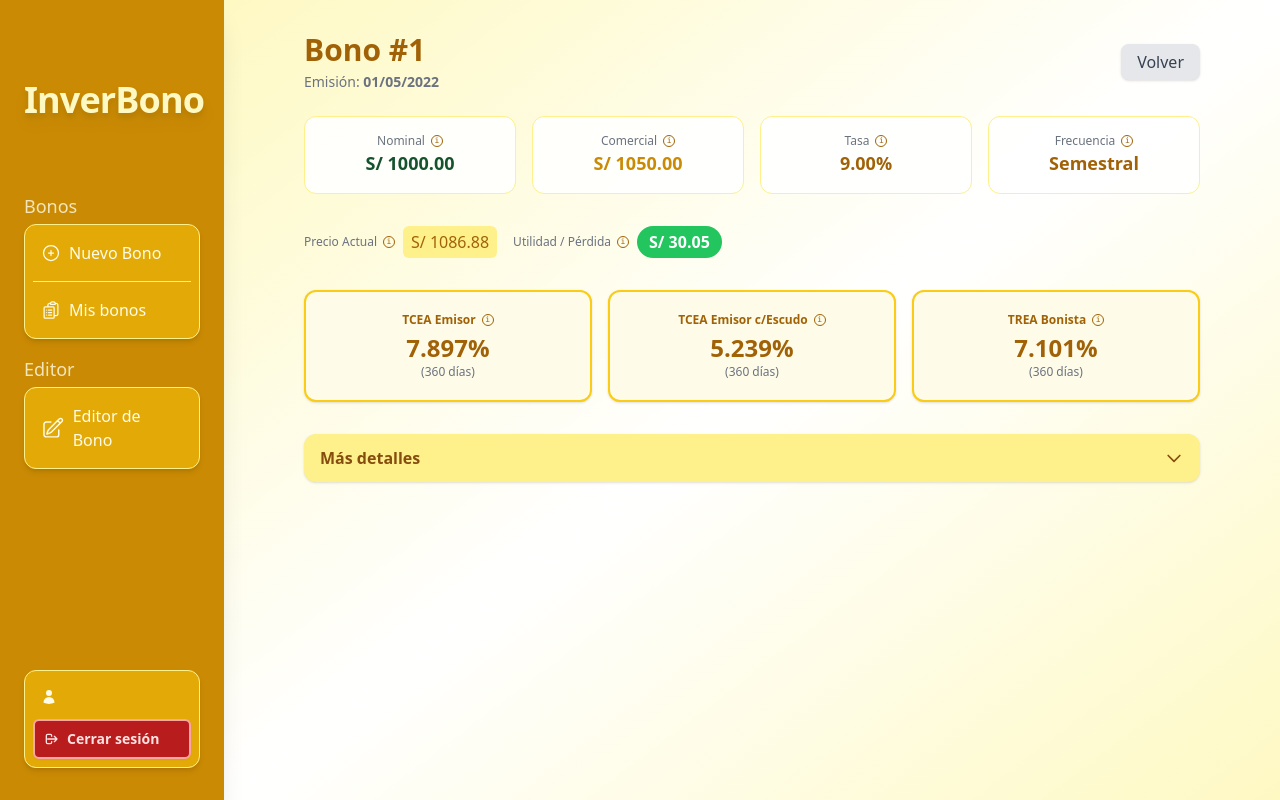
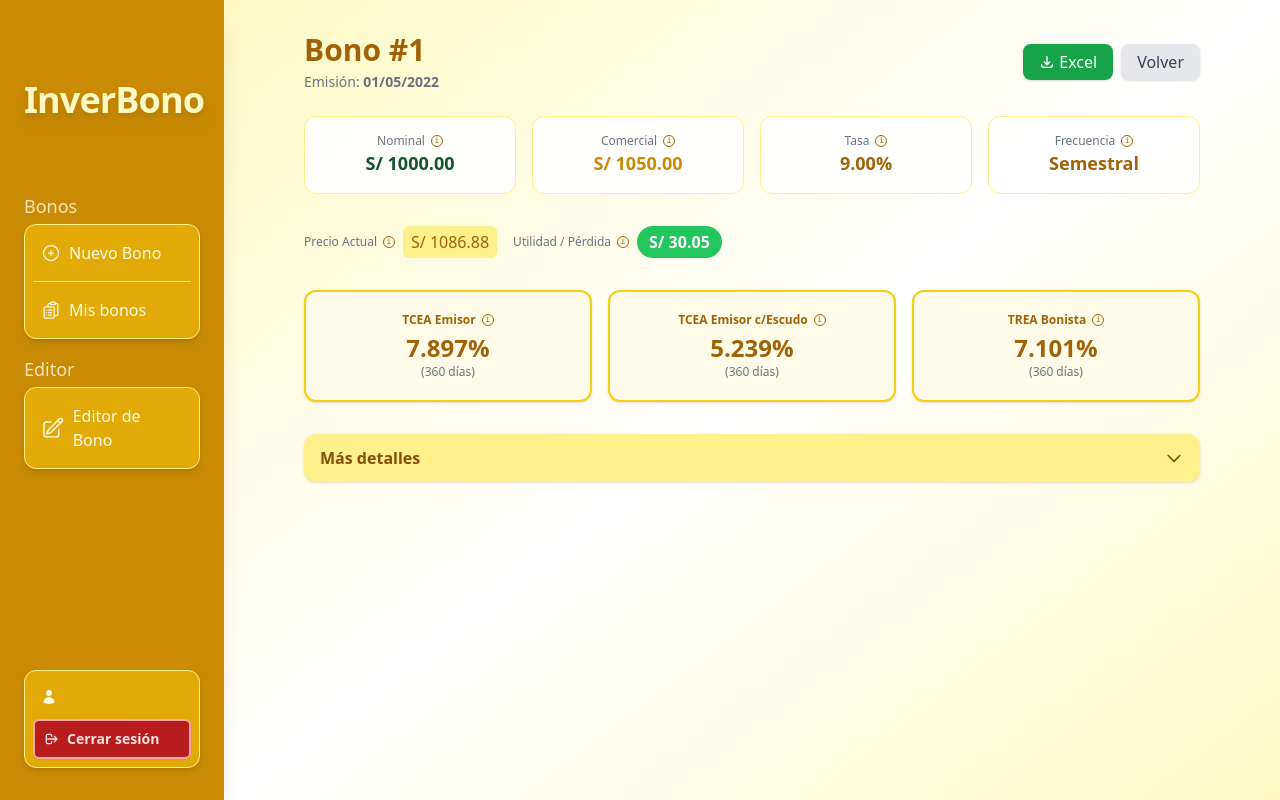
Before and after one commit to Finanzas-3438/InverBonoFinanzas, a Django app: page /bonds/22/ in a window 1280 px wide. Run offline with Django 3.2, Linux system fonts and the light colour scheme; data comes from the database, SQL or seed files in the repository; both versions use the stored data as it was after the commit; some libraries are stand-ins or nearby versions.

Commit message:
feat: add download functionality for bond details in Excel format

```diff
--- a/InverBono/bonds/templates/bonds/detail.html
+++ b/InverBono/bonds/templates/bonds/detail.html
@@ -13,6 +13,12 @@
         <p class="text-gray-500 text-sm mt-1">Emisión: <span class="font-semibold">{{ bond.issue_date|date:'d/m/Y' }}</span></p>
       </div>
       <div class="flex gap-2">
+        <a href="{% url 'bonds:download_bond_excel' bond.id %}" class="px-4 py-1.5 rounded-lg bg-green-600 hover:bg-green-700 text-white shadow transition flex items-center gap-1">
+          <svg class="w-4 h-4" fill="none" stroke="currentColor" viewBox="0 0 24 24" xmlns="http://www.w3.org/2000/svg">
+            <path stroke-linecap="round" stroke-linejoin="round" stroke-width="2" d="M4 16v1a3 3 0 003 3h10a3 3 0 003-3v-1m-4-4l-4 4m0 0l-4-4m4 4V4"></path>
+          </svg>
+          Excel
+        </a>
         <a href="{% url 'dashboard' %}" class="px-4 py-1.5 rounded-lg bg-gray-200 hover:bg-gray-300 text-gray-700 shadow transition">Volver</a>
       </div>
     </div>
--- a/InverBono/bonds/urls.py
+++ b/InverBono/bonds/urls.py
@@ -10,4 +10,5 @@ urlpatterns = [
     path('calculate_bond/', views.calculate_bond_view, name='calculate_bond'),
     path('<int:pk>/', views.bond_detail, name='detail'),
     path('delete/<int:pk>/', views.delete_bond_view, name='delete_bond'),
+    path('download/<int:bond_id>/', views.download_bond_excel, name='download_bond_excel'),
 ]
--- a/InverBono/bonds/views.py
+++ b/InverBono/bonds/views.py
@@ -3,8 +3,12 @@ from .models import Bond
 from decimal import Decimal, InvalidOperation, ROUND_DOWN
 from .calculations import BondOutcome
 from django.core.exceptions import ValidationError
-from django.http import JsonResponse
+from django.http import JsonResponse, HttpResponse
 import json
+from django.contrib.auth.decorators import login_required
+import pandas as pd
+from io import BytesIO
+import openpyxl
 
 def bond_detail(request, pk):
     bond = get_object_or_404(Bond, pk=pk)
@@ -182,3 +186,382 @@ def delete_bond_view(request, pk):
     if request.method == 'POST':
         bond.delete()
     return redirect('bonds:list_bonds')
+
+@login_required
+def download_bond_excel(request, bond_id):
+
+    bond = get_object_or_404(Bond, pk=bond_id)
+
+    # Create a BytesIO buffer to save Excel to
+    buffer = BytesIO()
+
+    # Create Excel writer
+    workbook = openpyxl.Workbook()
+    worksheet = workbook.active
+    worksheet.title = 'Detalle del Bono'
+
+    col_widths = [6, 24, 18, 2, 6, 24, 18]
+    for col, width in enumerate(col_widths, 1):
+        col_letter = openpyxl.utils.get_column_letter(col)
+        worksheet.column_dimensions[col_letter].width = width
+
+
+    # Main title styles
+    title_style = {
+        'font': {'bold': True, 'size': 18, 'color': 'FFFFFF'},
+        'fill': {'fgColor': '2C3E50', 'patternType': 'solid'},
+        'alignment': {'horizontal': 'center', 'vertical': 'center'}
+    }
+
+    # Section header styles
+    data_header_style = {
+        'font': {'bold': True, 'size': 14, 'color': 'FFFFFF'},
+        'fill': {'fgColor': '16A085', 'patternType': 'solid'},
+        'alignment': {'horizontal': 'center', 'vertical': 'center', 'textRotation': 90}
+    }
+
+    results_header_style = {
+        'font': {'bold': True, 'size': 14, 'color': 'FFFFFF'},
+        'fill': {'fgColor': '2980B9', 'patternType': 'solid'},
+        'alignment': {'horizontal': 'center', 'vertical': 'center', 'textRotation': 90}
+    }
+
+    # Subsection styles
+    data_subheader_style = {
+        'font': {'bold': True, 'size': 12, 'color': 'FFFFFF'},
+        'fill': {'fgColor': '27AE60', 'patternType': 'solid'},
+        'border': {'left': {'style': 'thin', 'color': '000000'},
+                  'right': {'style': 'thin', 'color': '000000'},
+                  'top': {'style': 'thin', 'color': '000000'},
+                  'bottom': {'style': 'thin', 'color': '000000'}},
+        'alignment': {'horizontal': 'center', 'vertical': 'center'}
+    }
+
+    results_subheader_style = {
+        'font': {'bold': True, 'size': 12, 'color': 'FFFFFF'},
+        'fill': {'fgColor': '3498DB', 'patternType': 'solid'},
+        'border': {'left': {'style': 'thin', 'color': '000000'},
+                  'right': {'style': 'thin', 'color': '000000'},
+                  'top': {'style': 'thin', 'color': '000000'},
+                  'bottom': {'style': 'thin', 'color': '000000'}},
+        'alignment': {'horizontal': 'center', 'vertical': 'center'}
+    }
+
+    # Data section styles
+    data_label_style = {
+        'font': {'bold': True, 'size': 10, 'color': '000000'},
+        'fill': {'fgColor': 'A9DFBF', 'patternType': 'solid'},
+        'border': {'left': {'style': 'thin', 'color': '000000'},
+                  'right': {'style': 'thin', 'color': '000000'},
+                  'top': {'style': 'thin', 'color': '000000'},
+                  'bottom': {'style': 'thin', 'color': '000000'}},
+        'alignment': {'horizontal': 'left', 'vertical': 'center'}
+    }
+
+    data_value_style = {
+        'font': {'bold': False, 'size': 10, 'color': '000000'},
+        'fill': {'fgColor': 'EAFAF1', 'patternType': 'solid'},
+        'border': {'left': {'style': 'thin', 'color': '000000'},
+                  'right': {'style': 'thin', 'color': '000000'},
+                  'top': {'style': 'thin', 'color': '000000'},
+                  'bottom': {'style': 'thin', 'color': '000000'}},
+        'alignment': {'horizontal': 'left', 'vertical': 'center'}
+    }
+
+    # Results section styles
+    results_label_style = {
+        'font': {'bold': True, 'size': 10, 'color': '000000'},
+        'fill': {'fgColor': 'AED6F1', 'patternType': 'solid'},
+        'border': {'left': {'style': 'thin', 'color': '000000'},
+                  'right': {'style': 'thin', 'color': '000000'},
+                  'top': {'style': 'thin', 'color': '000000'},
+                  'bottom': {'style': 'thin', 'color': '000000'}},
+        'alignment': {'horizontal': 'left', 'vertical': 'center'}
+    }
+
+    results_value_style = {
+        'font': {'bold': False, 'size': 10, 'color': '000000'},
+        'fill': {'fgColor': 'EBF5FB', 'patternType': 'solid'},
+        'border': {'left': {'style': 'thin', 'color': '000000'},
+                  'right': {'style': 'thin', 'color': '000000'},
+                  'top': {'style': 'thin', 'color': '000000'},
+                  'bottom': {'style': 'thin', 'color': '000000'}},
+        'alignment': {'horizontal': 'left', 'vertical': 'center'}
+    }
+
+    footer_style = {
+        'font': {'italic': True, 'size': 9, 'color': '000000'},
+        'fill': {'fgColor': 'EAEDED', 'patternType': 'solid'},
+        'border': {'left': {'style': 'thin', 'color': '000000'},
+                  'right': {'style': 'thin', 'color': '000000'},
+                  'top': {'style': 'thin', 'color': '000000'},
+                  'bottom': {'style': 'thin', 'color': '000000'}},
+        'alignment': {'horizontal': 'right', 'vertical': 'center'}
+    }
+
+    # Estilo para subtítulo
+    subtitle_style = {
+        'font': {'bold': True, 'size': 14, 'color': 'FFFFFF'},
+        'fill': {'fgColor': '16A085', 'patternType': 'solid'},
+        'border': {'left': {'style': 'medium', 'color': '000000'},
+                  'right': {'style': 'medium', 'color': '000000'},
+                  'top': {'style': 'medium', 'color': '000000'},
+                  'bottom': {'style': 'medium', 'color': '000000'}},
+        'alignment': {'horizontal': 'center', 'vertical': 'center'}
+    }
+
+    # Apply style function with fixed border application
+    def apply_style(cell, style_dict):
+        if 'font' in style_dict:
+            font_params = {
+                'bold': style_dict['font'].get('bold', False),
+                'size': style_dict['font'].get('size', 11),
+                'color': style_dict['font'].get('color', '000000'),
+                'italic': style_dict['font'].get('italic', False)
+            }
+            cell.font = openpyxl.styles.Font(**font_params)
+
+        if 'fill' in style_dict:
+            cell.fill = openpyxl.styles.PatternFill(
+                start_color=style_dict['fill'].get('fgColor', 'FFFFFF'),
+                fill_type=style_dict['fill'].get('patternType', 'solid')
+            )
+
+        if 'border' in style_dict:
+            border = openpyxl.styles.Border(
+                left=openpyxl.styles.Side(
+                    style=style_dict['border']['left']['style'],
+                    color=style_dict['border']['left']['color']
+                ),
+                right=openpyxl.styles.Side(
+                    style=style_dict['border']['right']['style'],
+                    color=style_dict['border']['right']['color']
+                ),
+                top=openpyxl.styles.Side(
+                    style=style_dict['border']['top']['style'],
+                    color=style_dict['border']['top']['color']
+                ),
+                bottom=openpyxl.styles.Side(
+                    style=style_dict['border']['bottom']['style'],
+                    color=style_dict['border']['bottom']['color']
+                )
+            )
+            cell.border = border
+
+        if 'alignment' in style_dict:
+            alignment_params = {
+                'horizontal': style_dict['alignment'].get('horizontal', 'general'),
+                'vertical': style_dict['alignment'].get('vertical', 'bottom'),
+                'wrap_text': style_dict['alignment'].get('wrap_text', False)
+            }
+            if 'textRotation' in style_dict['alignment']:
+                alignment_params['text_rotation'] = style_dict['alignment']['textRotation']
+
+            cell.alignment = openpyxl.styles.Alignment(**alignment_params)
+
+    # Title and subtitle
+    worksheet.merge_cells('A1:G1')
+    title_cell = worksheet['A1']
+    title_cell.value = f"DETALLE DEL BONO: {bond.name}"
+    apply_style(title_cell, title_style)
+    worksheet.row_dimensions[1].height = 30
+
+    worksheet.merge_cells('A2:G2')
+    subtitle_cell = worksheet['A2']
+    subtitle_cell.value = f"Emitido el {bond.issue_date.strftime('%d/%m/%Y')}"
+    apply_style(subtitle_cell, subtitle_style)
+    worksheet.row_dimensions[2].height = 22
+
+    start_data_row = 5
+
+    data_row = start_data_row
+    results_row = start_data_row
+
+    # --- COLUMNA DE DATOS ---
+
+    # Sección 1: Del Bono
+    worksheet.merge_cells(f'B{data_row}:C{data_row}')
+    data_subheader = worksheet[f'B{data_row}']
+    data_subheader.value = "Del Bono"
+    apply_style(data_subheader, data_subheader_style)
+    worksheet.row_dimensions[data_row].height = 20
+    data_row += 1
+
+    # Datos del Bono
+    bond_data = [
+        ["Valor Nominal", f"S/ {bond.nominal_value:.2f}"],
+        ["Valor Comercial", f"S/ {bond.commercial_value:.2f}"],
+        ["Nº de Años", f"{bond.years_number}"],
+        ["Frecuencia del cupón", bond.get_coupon_frequency_display()],
+        ["Días x Año", "360"],
+        ["Tipo de Tasa de Interés", bond.get_interest_rate_type_display()],
+        ["Capitalización", bond.get_capitalization_display()],
+        ["Tasa de interés", f"{bond.interest_rate}%"],
+        ["Tasa anual de descuento", f"{bond.annual_discount_rate}%"],
+        ["Imp. a la Renta", f"{bond.income_tax}%"],
+        ["Fecha de Emisión", bond.issue_date.strftime('%d/%m/%Y')]
+    ]
+
+    for item in bond_data:
+        label_cell = worksheet.cell(row=data_row, column=2, value=item[0])
+        apply_style(label_cell, data_label_style)
+        value_cell = worksheet.cell(row=data_row, column=3, value=item[1])
+        apply_style(value_cell, data_value_style)
+        worksheet.row_dimensions[data_row].height = 18
+        data_row += 1
+
+    # Sección 2: De los Gastos Iniciales
+    worksheet.merge_cells(f'B{data_row}:C{data_row}')
+    expenses_header = worksheet[f'B{data_row}']
+    expenses_header.value = "De los Gastos Iniciales"
+    apply_style(expenses_header, data_subheader_style)
+    worksheet.row_dimensions[data_row].height = 20
+    data_row += 1
+
+    # Datos de gastos iniciales
+    expenses_data = [
+        ["% Prima", f"{bond.premium_percentage}%"],
+        ["% Estructuración", f"{bond.structuring_percentage}% ({bond.get_structuring_type_display()})"],
+        ["% Colocación", f"{bond.placement_percentage}% ({bond.get_placement_type_display()})"],
+        ["% Flotación", f"{bond.float_percentage}% ({bond.get_float_type_display()})"],
+        ["% CAVALI", f"{bond.cavali_percentage}% ({bond.get_cavali_type_display()})"]
+    ]
+
+    for item in expenses_data:
+        label_cell = worksheet.cell(row=data_row, column=2, value=item[0])
+        apply_style(label_cell, data_label_style)
+        value_cell = worksheet.cell(row=data_row, column=3, value=item[1])
+        apply_style(value_cell, data_value_style)
+        worksheet.row_dimensions[data_row].height = 18
+        data_row += 1
+
+    # --- COLUMNA DE RESULTADOS ---
+
+    # Sección 1: De la Estructuración del Bono
+    worksheet.merge_cells(f'F{results_row}:G{results_row}')
+    results_subheader = worksheet[f'F{results_row}']
+    results_subheader.value = "De la Estructuración del Bono"
+    apply_style(results_subheader, results_subheader_style)
+    worksheet.row_dimensions[results_row].height = 20
+    results_row += 1
+
+    # Resultados de la estructuración
+    structure_results = [
+        ["Días capitalización", str(bond.capitalization_days)],
+        ["Nº Períodos por Año", str(bond.periods_per_year)],
+        ["Nº Total de Periodos", str(bond.total_periods)],
+        ["Tasa efectiva anual", f"{bond.effective_annual_rate*100:.3f}%"],
+        ["Tasa efectiva {0}".format(bond.get_coupon_frequency_display()), f"{bond.effective_coupon_rate*100:.3f}%"],
+        ["COK {0}".format(bond.get_coupon_frequency_display()), f"{bond.cok*100:.3f}%"],
+        ["Costes Iniciales Emisor", f"S/ {bond.issuer_initial_cost:.2f}"],
+        ["Costes Iniciales Bonista", f"S/ {bond.bondholder_initial_cost:.2f}"]
+    ]
+
+    for item in structure_results:
+        result_label_cell = worksheet.cell(row=results_row, column=6, value=item[0])
+        apply_style(result_label_cell, results_label_style)
+        result_value_cell = worksheet.cell(row=results_row, column=7, value=item[1])
+        apply_style(result_value_cell, results_value_style)
+        worksheet.row_dimensions[results_row].height = 18
+        results_row += 1
+
+    # Sección 2: Del Precio Actual y Utilidad
+    worksheet.merge_cells(f'F{results_row}:G{results_row}')
+    price_header = worksheet[f'F{results_row}']
+    price_header.value = "Del Precio Actual y Utilidad"
+    apply_style(price_header, results_subheader_style)
+    worksheet.row_dimensions[results_row].height = 20
+    results_row += 1
+
+    # Datos de precio y utilidad
+    price_results = [
+        ["Precio Actual", f"S/ {bond.precio_actual:.2f}"],
+        ["Utilidad / Pérdida", f"S/ {bond.utilidad:.2f}"]
+    ]
+
+    for item in price_results:
+        result_label_cell = worksheet.cell(row=results_row, column=6, value=item[0])
+        apply_style(result_label_cell, results_label_style)
+        result_value_cell = worksheet.cell(row=results_row, column=7, value=item[1])
+        apply_style(result_value_cell, results_value_style)
+        worksheet.row_dimensions[results_row].height = 18
+        results_row += 1
+
+    # Sección 3: De los Ratios de Decisión
+    worksheet.merge_cells(f'F{results_row}:G{results_row}')
+    risk_header = worksheet[f'F{results_row}']
+    risk_header.value = "De los Ratios de Decisión"
+    apply_style(risk_header, results_subheader_style)
+    worksheet.row_dimensions[results_row].height = 20
+    results_row += 1
+
+    # Datos de ratios de decisión
+    risk_data = [
+        ["Duración", f"{bond.duracion:.2f}"],
+        ["Convexidad", f"{bond.convexidad:.2f}"],
+        ["Total", f"{bond.total:.2f}"],
+        ["Duración Modificada", f"{bond.duracion_modificada:.2f}"]
+    ]
+
+    for item in risk_data:
+        result_label_cell = worksheet.cell(row=results_row, column=6, value=item[0])
+        apply_style(result_label_cell, results_label_style)
+        result_value_cell = worksheet.cell(row=results_row, column=7, value=item[1])
+        apply_style(result_value_cell, results_value_style)
+        worksheet.row_dimensions[results_row].height = 18
+        results_row += 1
+
+    # Sección 4: De los Indicadores de Rentabilidad
+    worksheet.merge_cells(f'F{results_row}:G{results_row}')
+    profitability_header = worksheet[f'F{results_row}']
+    profitability_header.value = "De los Indicadores de Rentabilidad"
+    apply_style(profitability_header, results_subheader_style)
+    worksheet.row_dimensions[results_row].height = 20
+    results_row += 1
+
+    # Datos de rentabilidad
+    profitability_data = [
+        ["TCEA Emisor", f"{bond.tcea_emisor*100:.3f}%"],
+        ["TCEA Emisor c/Escudo", f"{bond.tcea_emisor_escudo*100:.3f}%"],
+        ["TREA Bonista", f"{bond.trea_bonista*100:.3f}%"]
+    ]
+
+    for item in profitability_data:
+        result_label_cell = worksheet.cell(row=results_row, column=6, value=item[0])
+        apply_style(result_label_cell, results_label_style)
+        result_value_cell = worksheet.cell(row=results_row, column=7, value=item[1])
+        apply_style(result_value_cell, results_value_style)
+        worksheet.row_dimensions[results_row].height = 18
+        results_row += 1
+
+
+    data_end_row = data_row - 1
+    results_end_row = results_row - 1
+
+    # Merge cells for main headers
+    worksheet.merge_cells(f'A{start_data_row}:A{data_end_row}')
+    data_main_header = worksheet[f'A{start_data_row}']
+    data_main_header.value = "D A T O S"
+    apply_style(data_main_header, data_header_style)
+
+    worksheet.merge_cells(f'E{start_data_row}:E{results_end_row}')
+    results_main_header = worksheet[f'E{start_data_row}']
+    results_main_header.value = "R E S U L T A D O S"
+    apply_style(results_main_header, results_header_style)
+
+    # Pie de página
+    current_row = max(data_end_row, results_end_row) + 1
+    worksheet.merge_cells(f'A{current_row}:G{current_row}')
+    note_cell = worksheet[f'A{current_row}']
+    note_cell.value = f"InverBono - Exportado el {pd.Timestamp.now().strftime('%d/%m/%Y %H:%M')}"
+    apply_style(note_cell, footer_style)
+
+    # Guardar a buffer
+    workbook.save(buffer)
+    buffer.seek(0)
+
+    # Crear respuesta HTTP
+    response = HttpResponse(buffer.getvalue(), content_type='application/vnd.openxmlformats-officedocument.spreadsheetml.sheet')
+    response['Content-Disposition'] = f'attachment; filename=bono_{bond.name.replace(" ", "_")}.xlsx'
+
+    return response
```
Also changed, not shown: InverBono/dev.db.
